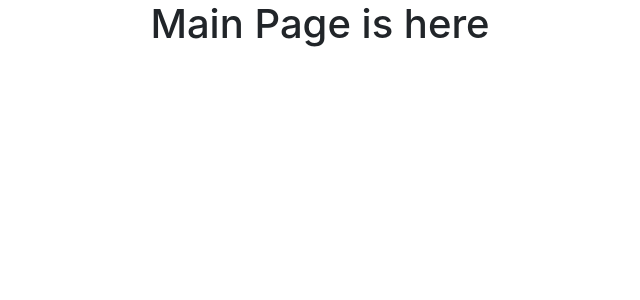
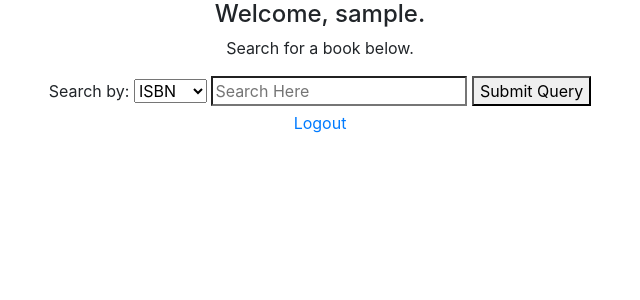
Before and after one commit to eugene-lok/book-ace, a Flask app: template templates/index.html in a window 1280 px wide. Shown: the part 274-574 px from the top of the page, without its empty margins (320-960 px from the left). Run offline with Flask 2, Linux system fonts and the light colour scheme; the template is opened without the code that fills it: most values are stand-ins (such as "Sample title", 1, 10 or a date in 2020); some libraries are stand-ins or nearby versions.

Commit message:
Implement main search form

```diff
--- a/application.py
+++ b/application.py
@@ -23,10 +23,48 @@ engine = create_engine(app.config.get("DATABASE_URL"))
 db = scoped_session(sessionmaker(bind=engine))
 
 
-@app.route("/")
-def index():
-    return render_template("login.html")
+# Register page
+@app.route("/register")
+def register():
+    return render_template("register.html")
 
+# Main route
+@app.route("/logged_in", methods = ["GET", "POST"])
+def logged_in():
+    if request.method == "GET":
+        return "Please go back and login."
+    else:
+        username = request.form.get("username")
+        password = request.form.get("password")
+        # Validate login
+        if db.execute("SELECT username FROM users WHERE username = :username AND password = :password", {"username": username, "password": password}).rowcount == 1:
+            session["login"] = username
+            return render_template("index.html", username = username, password = password)
+        else:
+            return "Invalid login."
+
+
+
+# Search results
+@app.route("/search", methods = ["POST"])
+def search():
+    searchType = request.form.get("searchType")
+    searchQuery = request.form.get("findBook")
+    print(f'searchType{searchType}')
+    print(f'findBook{searchQuery}')
+    if searchType == 'isbn':
+        searchResults = db.execute("SELECT * FROM books WHERE isbn LIKE :isbn", {"isbn": "%" + searchQuery + "%"}).fetchall()
+    elif searchType == 'author':
+        searchResults = db.execute("SELECT * FROM books WHERE author LIKE :author", {"author": "%" + searchQuery + "%"}).fetchall()
+    elif searchType == 'title':
+        searchResults = db.execute("SELECT * FROM books WHERE title LIKE :title", {"title": "%" + searchQuery + "%"}).fetchall()
+    else:
+        return "How did this even happen?"
+    # Validate search result
+    if searchResults != "[]":
+        return render_template("search.html", searchQuery = searchQuery, searchResults = searchResults)
+    else:
+        return "Search failed."
 
 @app.route("/logged_in", methods = ["POST"])
 def logged_in():
--- a/templates/index.html
+++ b/templates/index.html
@@ -1,5 +1,19 @@
 {% extends "layout.html" %}
 
 {% block body %}
-<h1> Main Page is here</h1>
+<h4 class = "username"> Welcome, {{ username }}.</h4>
+<p>Search for a book below.</p>
+<form action = "{{ url_for('search') }}" method = "POST">
+    <label for="books">Search by:</label>
+    <select id="searchType" name="searchType">
+        <option value="isbn">ISBN</option>
+        <option value="title">Title</option>
+        <option value="author">Author</option>
+    </select>
+    <input type="search" name="findBook" placeholder="Search Here">
+    <button>Submit Query</button>
+</form>
+
+<!-- Logout -->
+<a href = "{{ url_for('index') }}">Logout</a>
 {% endblock %}
--- a/templates/layout.html
+++ b/templates/layout.html
@@ -25,7 +25,7 @@
       <header class="masthead mb-auto">
         <div class="inner">
           <h3 class="masthead-brand">
-            <a href = "">&#x1F4DA Book Ace</a>
+            <a href = "{{ url_for('index') }}">&#x1F4DA Book Ace</a>
           </h3>
         </div>
       </header>
```
Also changed, not shown: templates/search.html (added, +10 -0 lines).
